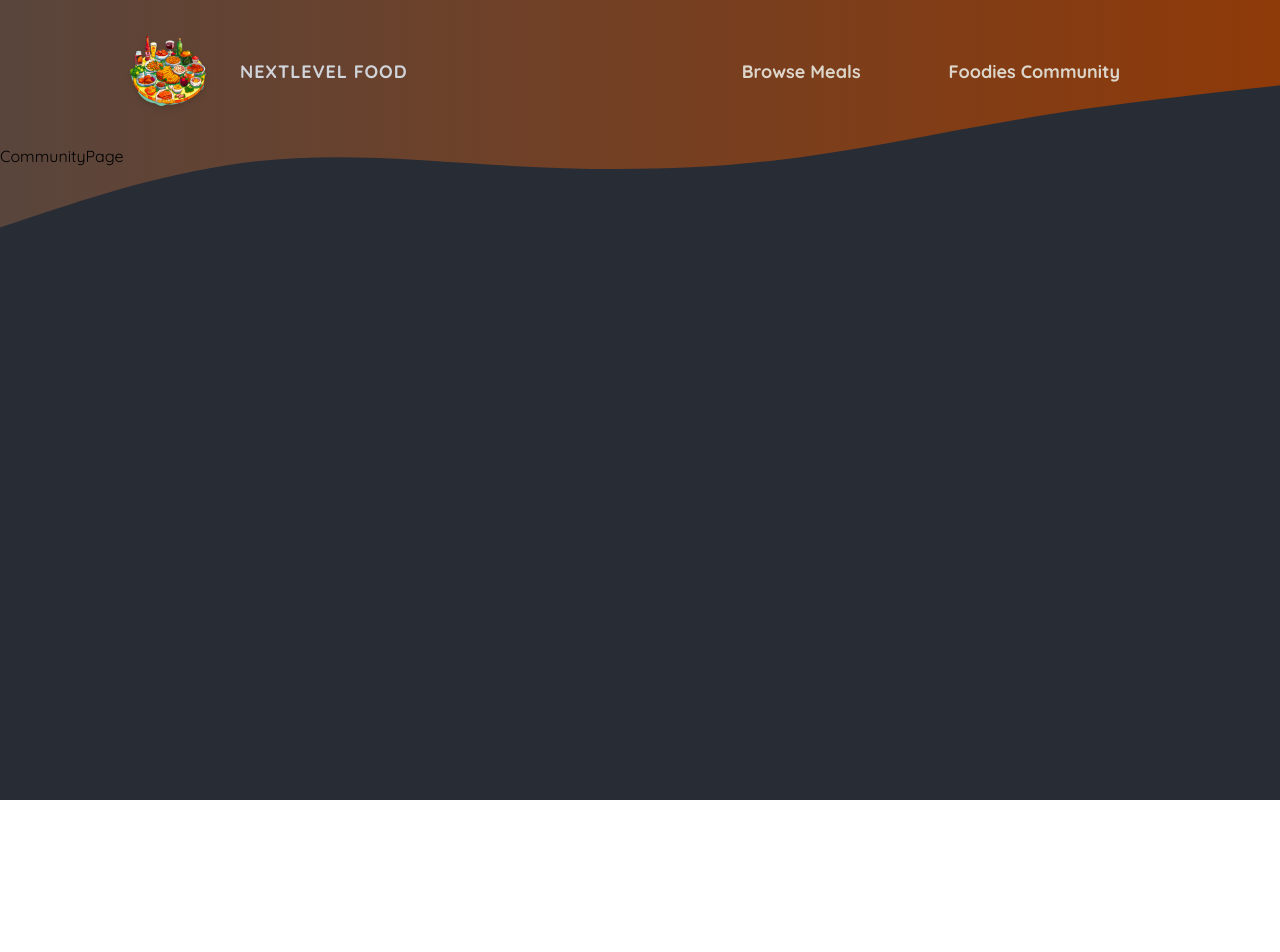
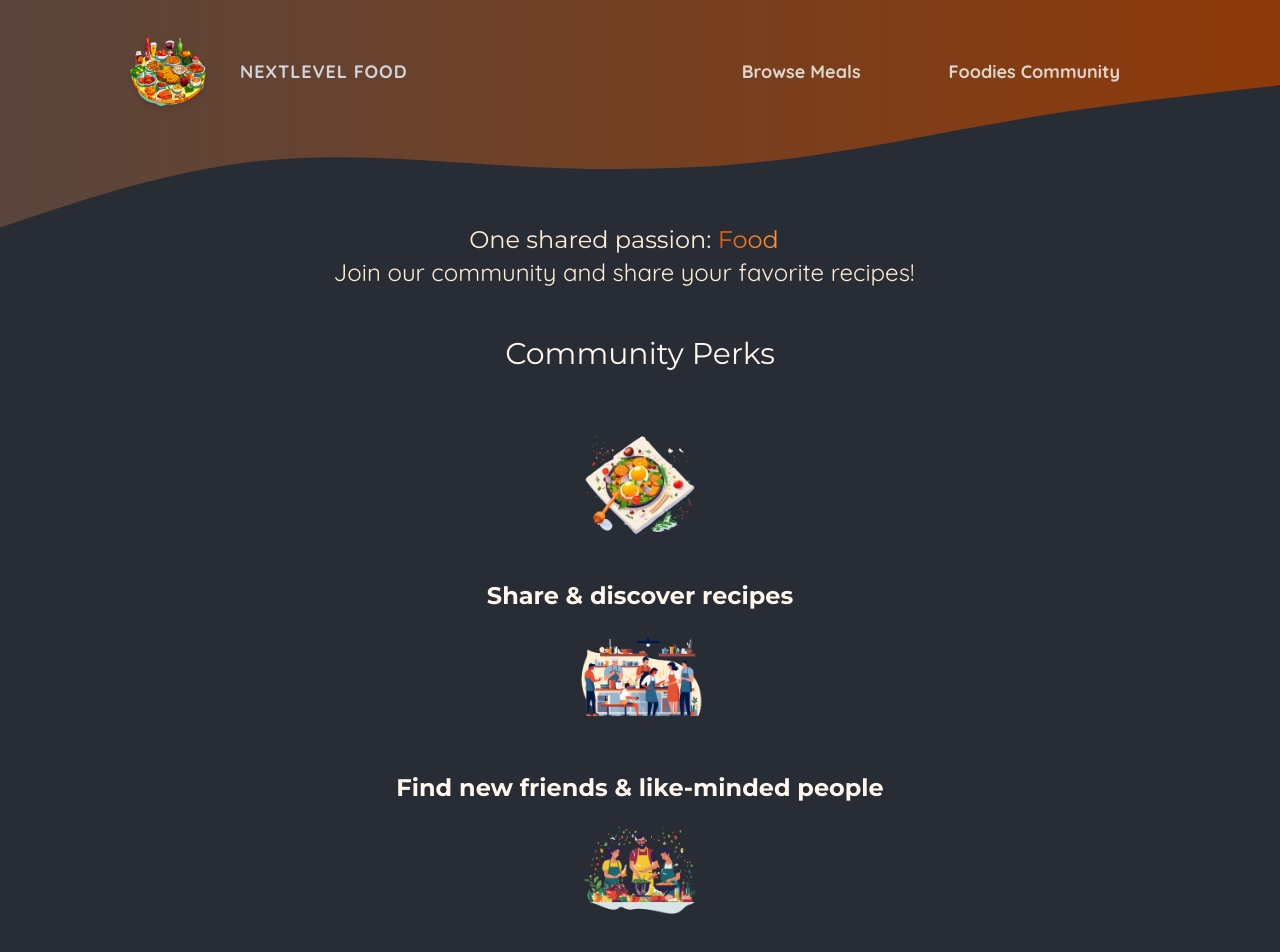
Before and after one commit to yhoyo-stelk08/foodies-app, a Next.js app: page /community in a window 1280 px wide. Shown: the top 952 px of the page. Before the commit the page ends 800 px from the top, so only its background shows below. Built offline with nearby package versions, Linux system fonts and the light colour scheme.

Commit message:
feat: modified app/community/page.jsx populate the page with dummy content and do some styling with tailwind.
 Changes to be committed:
	modified:   app/community/page.jsx

```diff
--- a/app/community/page.jsx
+++ b/app/community/page.jsx
@@ -1,9 +1,62 @@
-import React from 'react'
+import Image from 'next/image';
+
+import mealIcon from '@/assets/icons/meal.png';
+import communityIcon from '@/assets/icons/community.png';
+import eventsIcon from '@/assets/icons/events.png';
 
 const CommunityPage = () => {
+  const perkLiClass = `flex flex-col items-center gap-8`;
+  const perkImageClass = `w-32 h-32 object-contain`;
+  const perkParaClass = `font-Montserrat text-2xl font-bold text-orange-50 m-0`
   return (
-    <div>CommunityPage</div>
-  )
-}
+    <>
+      <header
+        className={`w-[90%] max-w-7xl gap-12 m-12 mt-20 text-2xl text-center text-orange-100`}
+      >
+        <h1 className="font-Montserrat">
+          One shared passion:{' '}
+          <span
+            className={`text-transparent bg-clip-text bg-gradient-to-r from-orange-600 to-orange-400`}
+          >
+            Food
+          </span>
+        </h1>
+        <p>Join our community and share your favorite recipes!</p>
+      </header>
+      <main className={`w-[90%] max-w-2xl mt-0 mx-auto text-center`}>
+        <h2 className="font-Montserrat mb-12 text-3xl text-orange-50">
+          Community Perks
+        </h2>
 
-export default CommunityPage
+        <ul className={`list-none my-12 mx-0 p-0`}>
+          <li className={perkLiClass}>
+            <Image
+              src={mealIcon}
+              alt="A delicious meal"
+              className={perkImageClass}
+            />
+            <p className={perkParaClass}>Share & discover recipes</p>
+          </li>
+          <li className={perkLiClass}>
+            <Image
+              src={communityIcon}
+              alt="A crowd of people, cooking"
+              className={perkImageClass}
+            />
+            <p className={perkParaClass}>Find new friends & like-minded people</p>
+          </li>
+          <li className={perkLiClass}>
+            <Image
+              src={eventsIcon}
+              alt="A crowd of people at a cooking event"
+              className={perkImageClass}
+            />
+            <p className={perkParaClass}>Participate in exclusive events</p>
+          </li>
+        </ul>
+      </main>
+    </>
+  );
+};
+
+export default CommunityPage;
```
